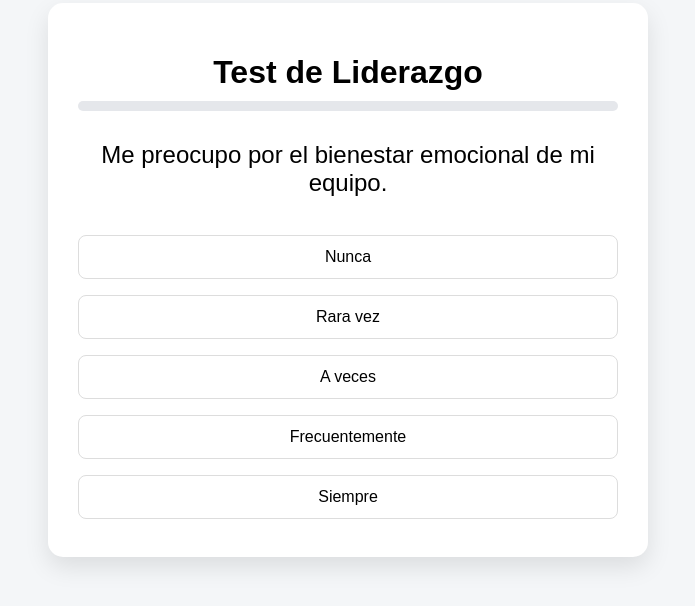
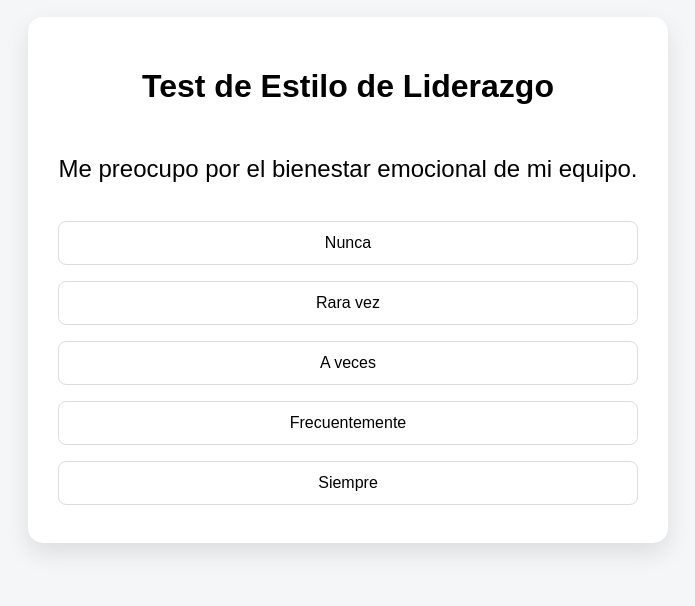
Before and after one commit to Dartagnanmilsim/TIPO-DE-LIDERAZGO, a plain HTML site: page index.html in a window 1280 px wide. Shown: the part 120-726 px from the top of the page, without its empty margins (292-987 px from the left). Drawn offline with nearby package versions, Linux system fonts and the light colour scheme.

Commit message:
Update index.html

```diff
--- a/index.html
+++ b/index.html
@@ -1,32 +1,38 @@
 <!DOCTYPE html>
 <html lang="es">
 <head>
-  <meta charset="UTF-8">
-  <title>Test de Liderazgo</title>
-  <link rel="stylesheet" href="style.css">
+<meta charset="UTF-8">
+<title>Test de Liderazgo</title>
+<link rel="stylesheet" href="style.css">
 </head>
 <body>
 
-<div class="container">
+<div class="app">
 
   <div class="card">
 
-    <h1>Test de Liderazgo</h1>
+    <h1>Test de Estilo de Liderazgo</h1>
 
-    <div class="progress-bar">
+    <div class="progress-container">
       <div id="progress"></div>
     </div>
 
-    <h2 id="question"></h2>
+    <div id="questionContainer">
 
-    <div id="options" class="options"></div>
+      <h2 id="question"></h2>
 
-    <div id="result" class="result hidden"></div>
+      <div id="options" class="options"></div>
+
+    </div>
+
+    <div id="result" class="hidden"></div>
 
   </div>
 
 </div>
 
+<script src="https://cdn.jsdelivr.net/npm/chart.js"></script>
 <script src="script.js"></script>
+
 </body>
 </html>
```
